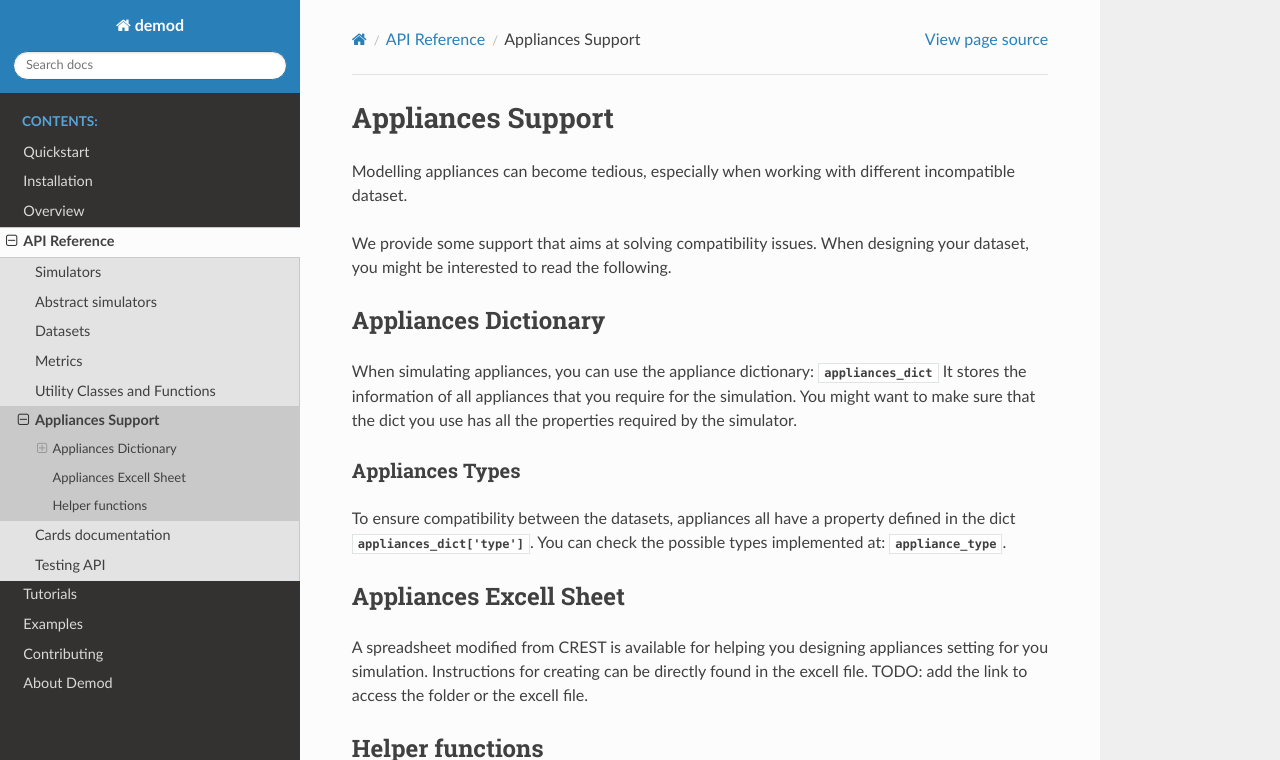
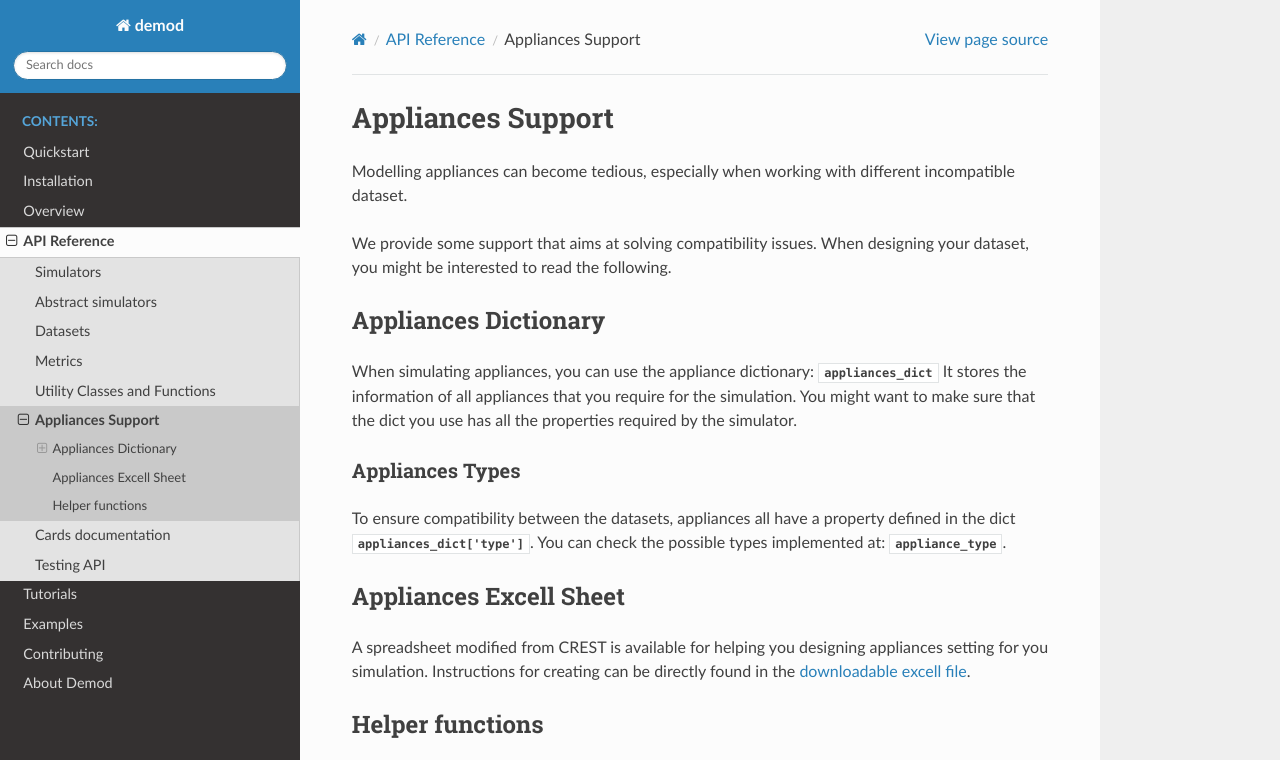
Before and after one commit to epfl-herus/demod, a Sphinx documentation site: the page built from docs/source/api/appliances.rst, in a window 1280 px wide and 1077 px high, cut to the strip 0-760 px from the top of the window. Built offline with Sphinx 7.4.7 and the Read the Docs theme 2.0.0, drawn with Linux system fonts in a browser that asks for light colours; formulas are drawn with MathJax 3.

Commit message:
add excell file link

```diff
--- a/docs/source/api/appliances.rst
+++ b/docs/source/api/appliances.rst
@@ -1,5 +1,6 @@
 
 .. _appliances-support:
+
 ===================
 Appliances Support
 ===================
@@ -38,8 +39,10 @@ Appliances Excell Sheet
 
 A spreadsheet modified from CREST is available for helping you designing
 appliances setting for you simulation.
-Instructions for creating can be directly found in the excell file.
-TODO: add the link to access the folder or the excell file.
+Instructions for creating can be directly found in the
+`downloadable excell file
+<https://github.com/epfl-herus/demod/blob/main/demod/datasets/ExcellInputFile/inputs.xlsx?raw=true>`_.
+
 
 Helper functions
 ----------------
```
